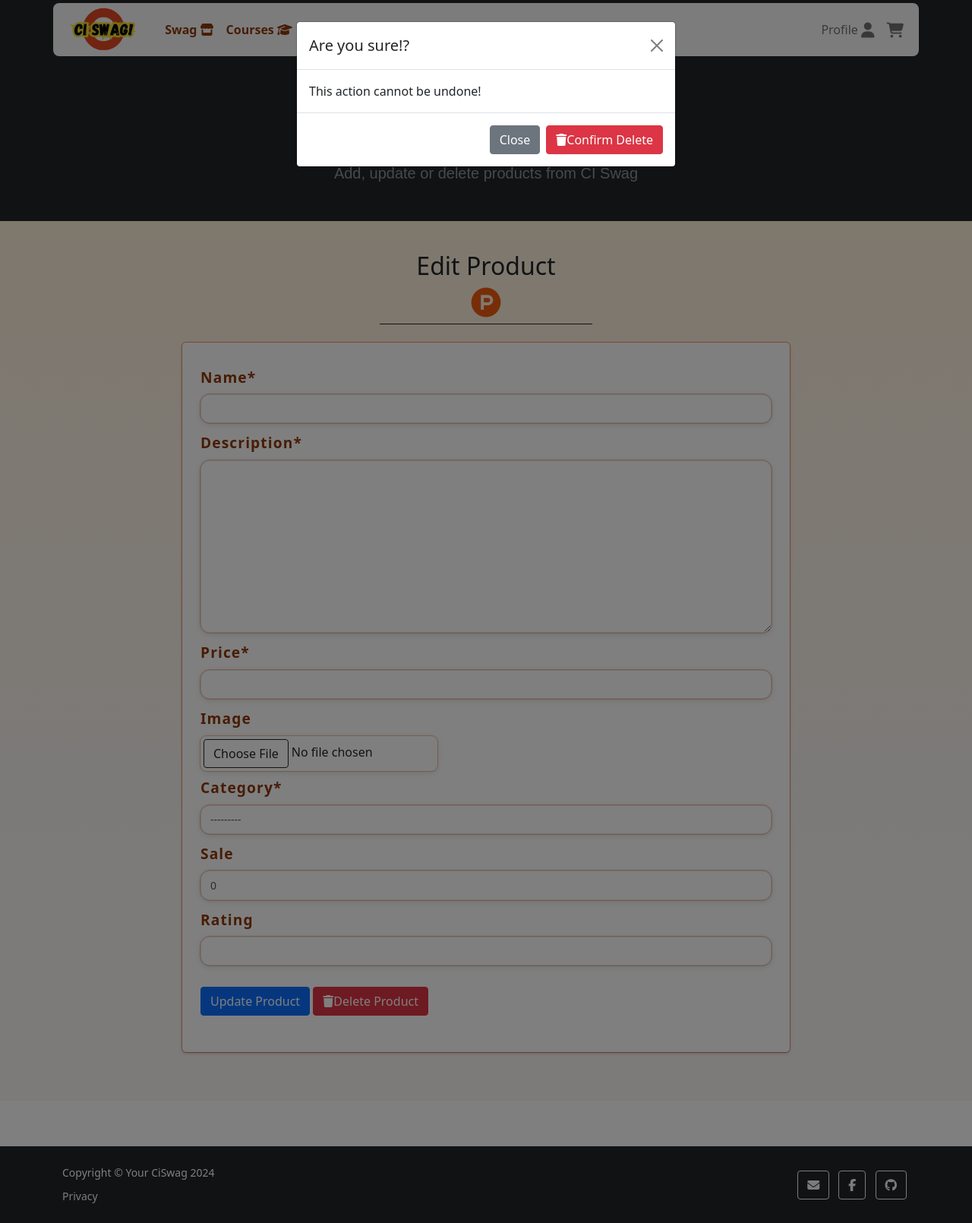
After one commit to Noah-Samawi/ci-swag, a Django app: template products/templates/products/edit_product.html in a window 1280 px wide, after a click on "Delete Product". The commit adds this page. Shown: the whole page at 76% size. Run offline with Django 3.2, Linux system fonts and the light colour scheme; the template is opened without the code that fills it: values that come from a table or form of the project are taken from there, others are empty; data comes from the database, SQL or seed files in the repository; tables that the repository leaves empty hold one stand-in row (values such as "Sample post"); parts of the project's set-up code (start-up, migrations or seed data) failed here and were passed over; some libraries are stand-ins or nearby versions.

Commit message:
Create edit product template page #78

```diff
--- /dev/null
+++ b/products/templates/products/edit_product.html
@@ -0,0 +1,91 @@
+{% extends "base.html" %}
+{% load static %}
+
+{% block extra_title %}Add Product{% endblock %}
+
+{% block extra_css %}
+    <link rel="stylesheet" href="{% static 'products/css/products.css' %}">
+{% endblock %}
+
+
+{% block page_header %}
+<header class="bg-dark">
+  <div class="container px-4 px-lg-5 my-4 my-lg-5">
+    <div class="text-center text-white">
+      <h1 class="display-4 fw-bolder">Update Inventory</h1>
+      <p class="lead fw-normal text-white-50 mb-0">
+        Add, update or delete products from CI Swag
+      </p>
+    </div>
+  </div>
+</header>
+
+{% endblock %}
+
+{% block content %}
+    <!-- Product-->
+    <section class="py-3 bg-orange-gradient">
+      <div
+          class="my-4 text-center text-orange w-fit mx-auto px-5 border-bottom border-dark"
+        >
+          <h2 class="text-dark">Edit Product</h2>
+          <i class="fa-brands fa-product-hunt h1"></i>
+        </div>
+
+      <form
+      method="post"
+      enctype="multipart/form-data"
+      class="form-container p-4 rounded-3 mx-auto mb-5 bg-white"
+    >
+      {{ form | crispy }}
+      <!--  -->
+      {% csrf_token %}
+
+      <button type="submit" class="btn btn-primary my-4">Update Product</button>
+
+
+        <button
+        type="button"
+        class="btn btn-danger"
+        data-bs-toggle="modal"
+        data-bs-target="#deleteProduct-{{product.id}}"
+        >
+        <i class="fa-solid fa-trash"></i>Delete Product
+        </button>
+        <div
+        class="modal fade"
+        id="deleteProduct-{{product.id}}"
+        tabindex="-1"
+        aria-labelledby="deleteProduct"
+        aria-hidden="true"
+        >
+        <div class="modal-dialog">
+            <div class="modal-content">
+            <div class="modal-header">
+                <h5 class="modal-title" id="deleteProduct">Are you sure!?</h5>
+                <button
+                type="button"
+                class="btn-close"
+                data-bs-dismiss="modal"
+                aria-label="Close"
+                ></button>
+            </div>
+            <div class="modal-body">This action cannot be undone!</div>
+            <div class="modal-footer">
+                <button type="button" class="btn btn-secondary" data-bs-dismiss="modal">
+                Close
+                </button>
+                <form method="post">
+                {% csrf_token %}
+                <input type="hidden" name="item_id" value="{{product.id}}" />
+                <button class="btn btn-danger" type="submit" name="delete_product">
+                    <i class="fa-solid fa-trash"></i>Confirm Delete
+                </button>
+                </form>
+            </div>
+            </div>
+        </div>
+        </div>
+
+    </form>
+{% endblock %}
```
Also changed, not shown: products/templates/includes/product_card.html (+8 -0 lines), products/templates/products/product_detail.html (+6 -5 lines), products/views.py (+50 -3 lines), README.md.
